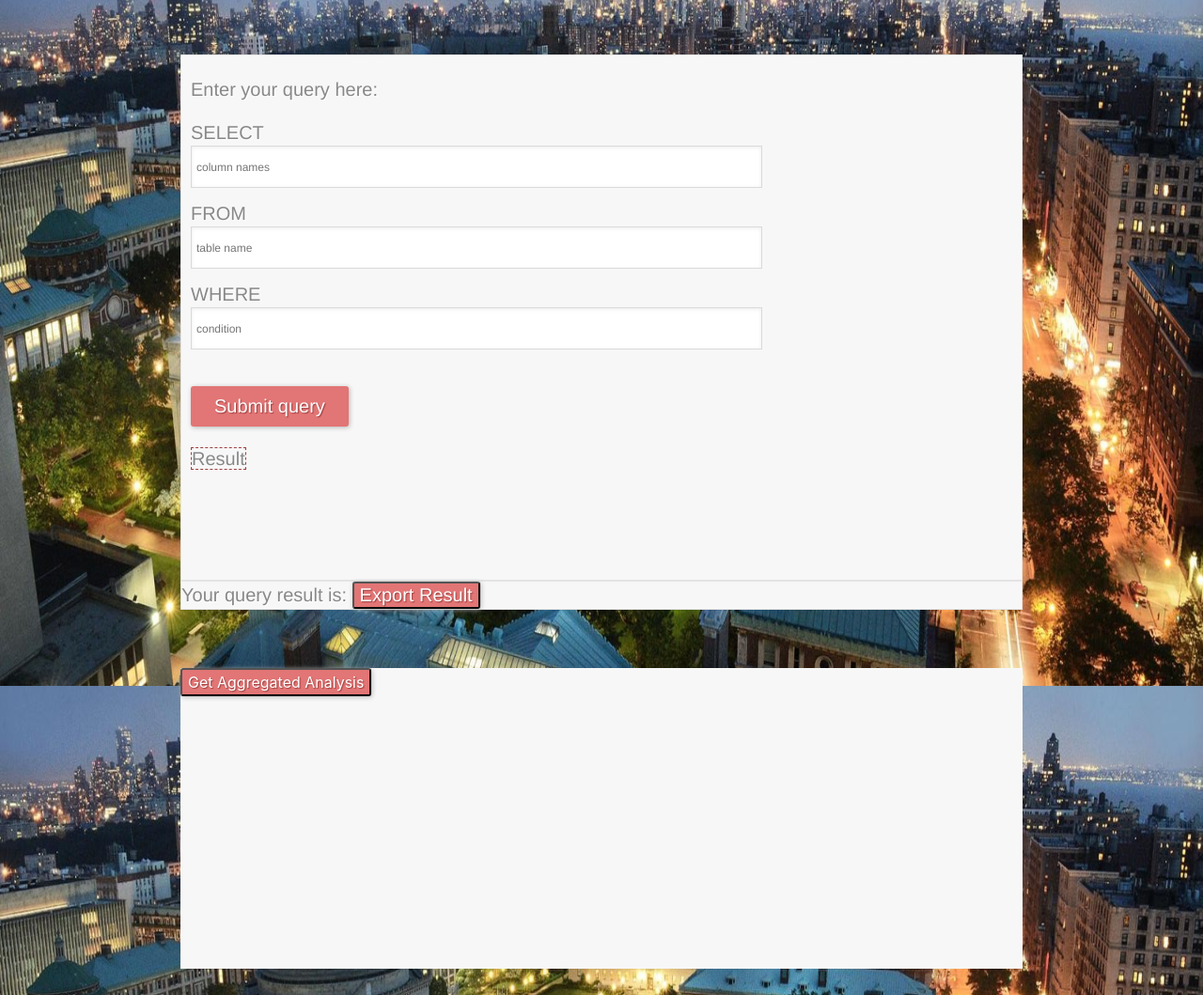
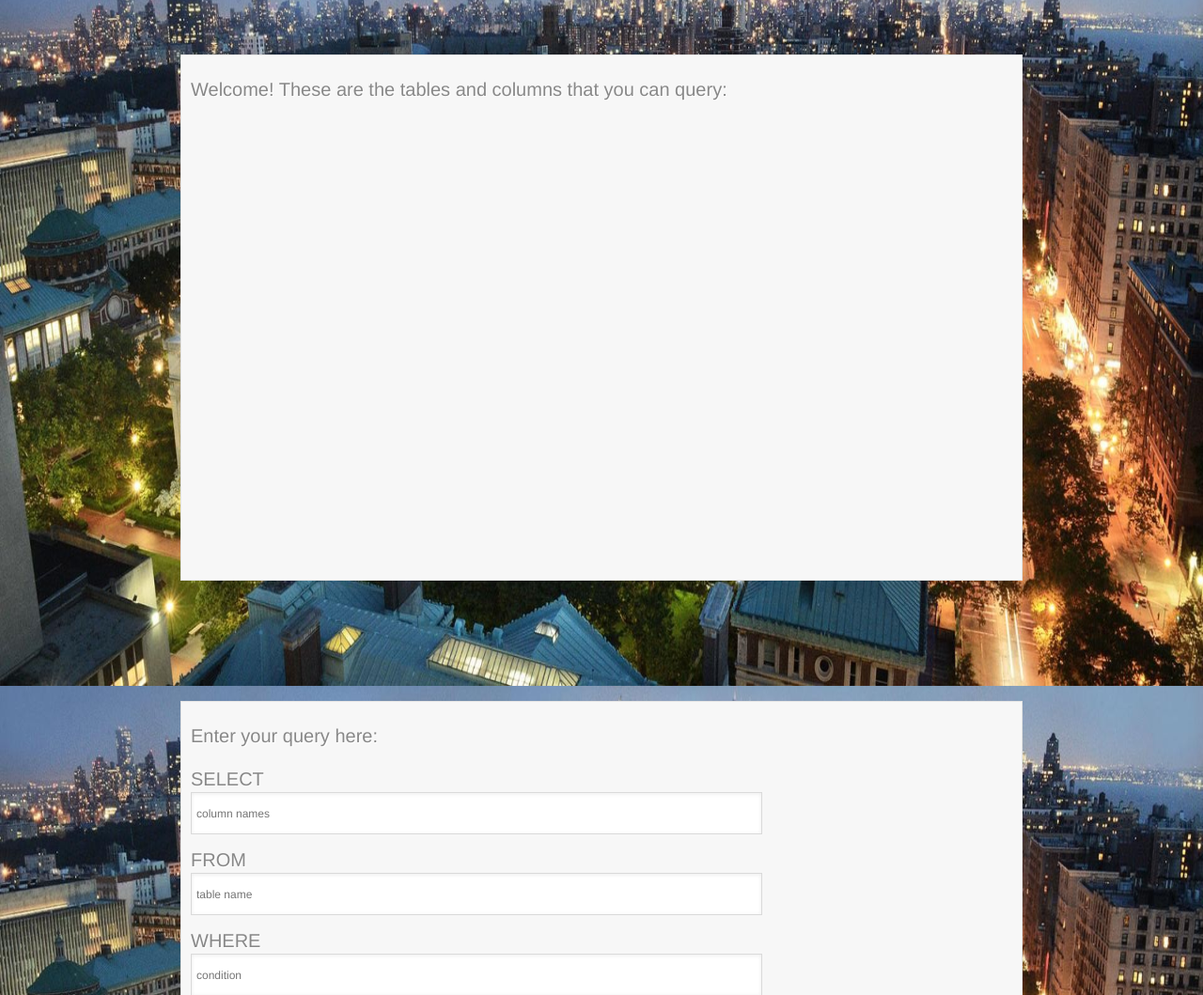
Before and after one commit to activeoblique/janapp, a Flask app: page /query in a window 1280 px wide. Shown: the part 70-1129 px from the top of the page at 94% size. Run offline with Flask 2, Linux system fonts and the light colour scheme; the visitor is signed in with stand-in values (Sample User, id 1); some libraries are stand-ins or nearby versions.

Commit message:
modified website

```diff
--- a/website/templates/index.html
+++ b/website/templates/index.html
@@ -94,6 +94,21 @@
             color: #888;
             text-shadow: 1px 1px 1px #FFF;
             border:1px solid #E4E4E4;
+        }
+
+        #cols {
+            width: 70%;
+            height: 70%;
+            margin-top: 10%;
+            margin-left:auto;
+            margin-right:auto;
+            background: #F7F7F7;
+            padding: 25px 15px 25px 10px;
+            font: 20px Helvetica Neue, Helvetica, Arial, sans-serif;
+            color: #888;
+            text-shadow: 1px 1px 1px #FFF;
+            border:1px solid #E4E4E4;
+            z-index:-11;
         }
         #qform {
             width: 70%;
@@ -212,6 +227,11 @@
 </ul>
 </nav>
 
+<div id = "cols">
+    Welcome! These are the tables and columns that you can query: <br/>
+
+</div>
+
 <a name="qform">
 <form id="qform" method="post" >
     Enter your query here: <br>
```
